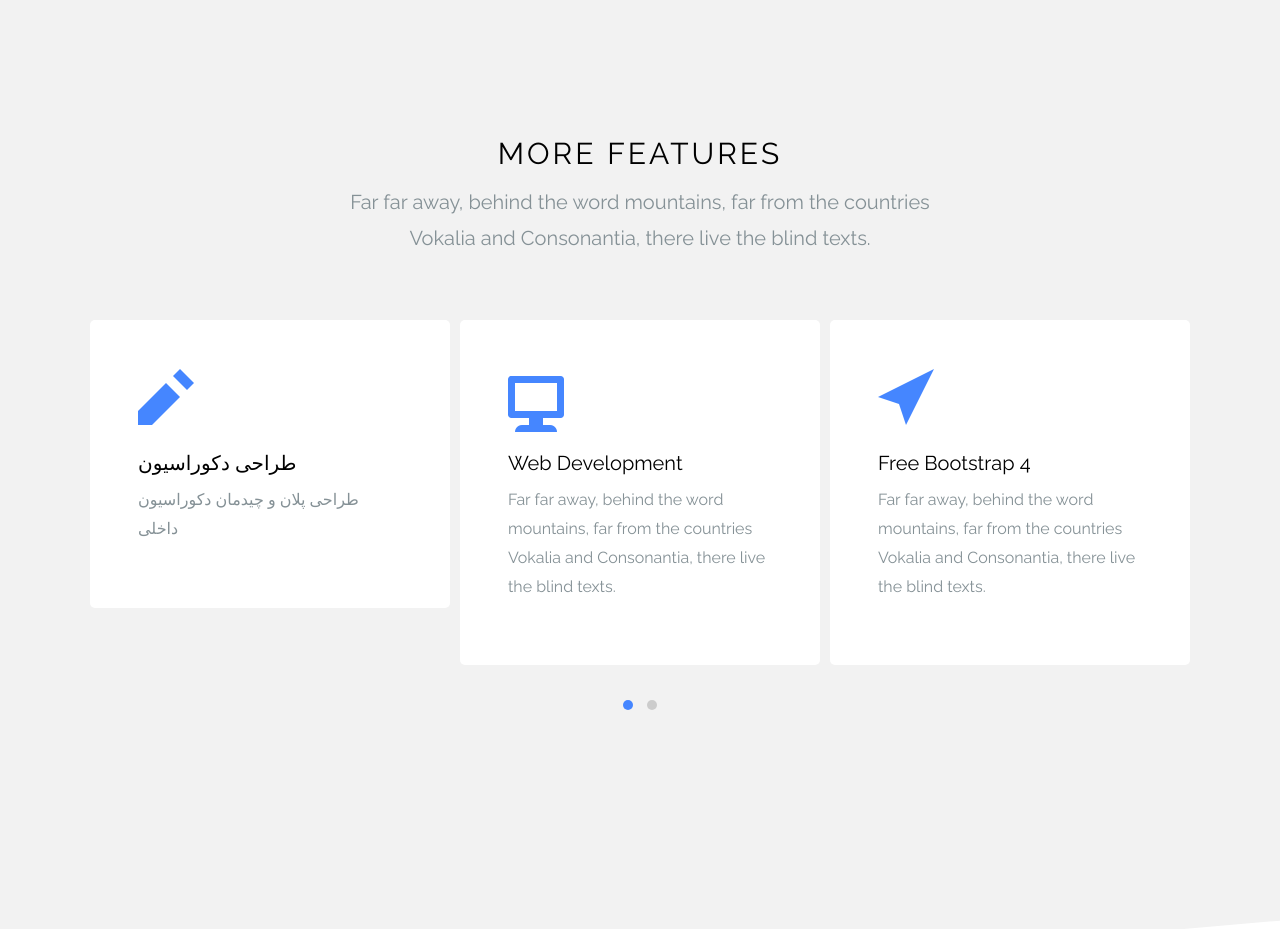
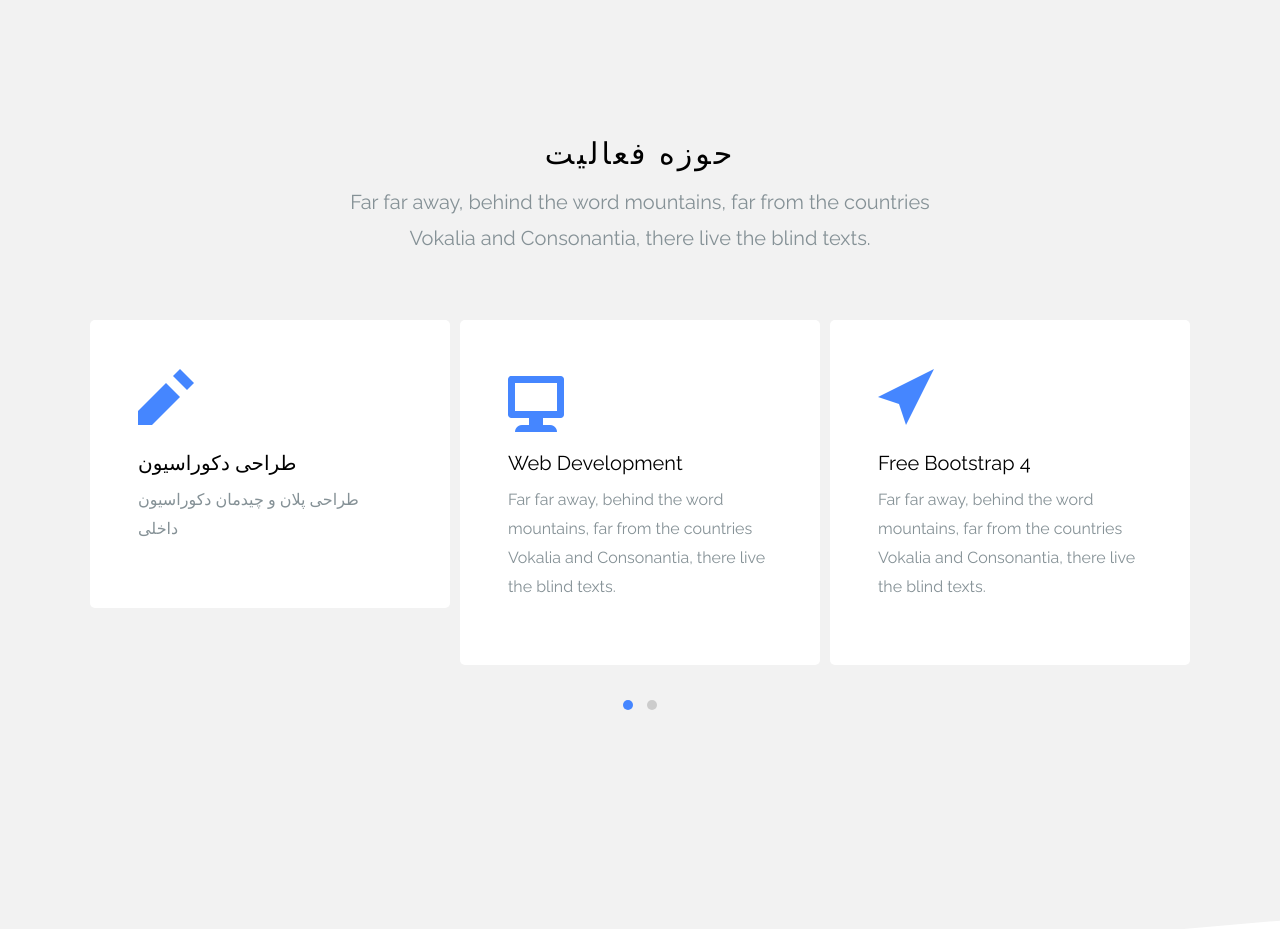
Before and after one commit to Farbodpz/Fasein2, a plain HTML site: page index.html in a window 1280 px wide. Shown: the part 780-1709 px from the top of the page. Drawn offline with Linux system fonts and the light colour scheme; some packages are replaced by stand-ins of ours; no server answers; files whose address does not match are found by name.

Commit message:
Update index.html

```diff
--- a/index.html
+++ b/index.html
@@ -67,7 +67,7 @@
       <div class="container">
         <div class="row">
           <div class="col-md-12 text-center ftco-animate">
-            <h2 class="text-uppercase ftco-uppercase">More Features</h2>
+            <h2 class="text-uppercase ftco-uppercase">حوزه فعالیت</h2>
             <div class="row justify-content-center mb-5">
               <div class="col-md-7">
                 <p class="lead">Far far away, behind the word mountains, far from the countries Vokalia and Consonantia, there live the blind texts.</p>
```
